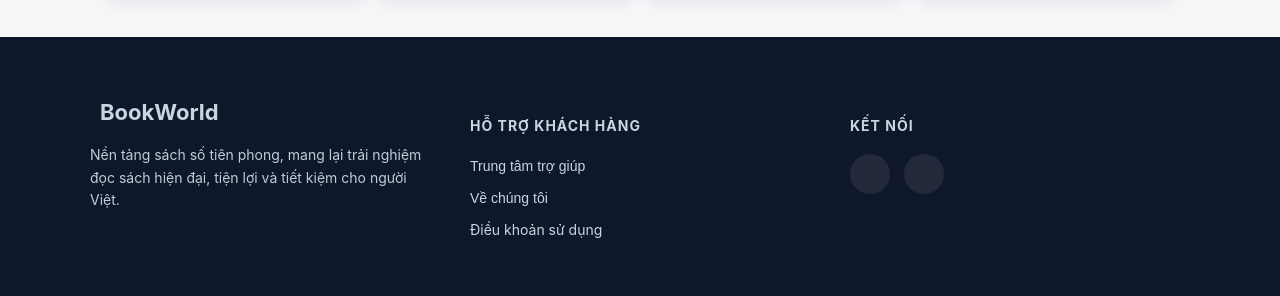
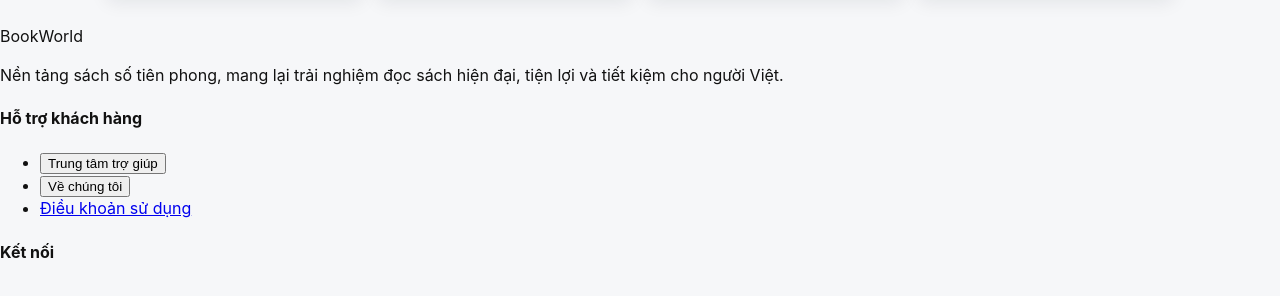
Before and after one commit to HuyMythicIOS/123, a plain HTML site: page sanpham.html in a window 1280 px wide. Shown: the part 490-786 px from the top of the page. Drawn offline with Linux system fonts and the light colour scheme.

Commit message:
Update sanpham.css

```diff
--- a/sanpham.css
+++ b/sanpham.css
@@ -106,152 +106,3 @@ body{
   display:flex;
   justify-content:space-between;
 }
-
-/* ==== FOOTER (Thêm/đã chỉnh sửa) ==== */
-/* Phần này có độ ưu tiên cao để tránh bị ghi đè bởi style khác */
-footer.footer,
-.footer {
-  background: #0f172a !important;    /* nền tối */
-  color: #cbd5e1 !important;         /* chữ sáng */
-  width: 100%;
-  box-sizing: border-box;
-  padding: 60px 20px !important;
-  margin-top: 40px !important;
-  display: block;
-  position: relative;
-  z-index: 5;
-  -webkit-font-smoothing:antialiased;
-}
-
-/* Footer container layout */
-.footer .footer-container,
-.footer-container {
-  max-width: 1100px;
-  margin: 0 auto;
-  display: grid;
-  gap: 40px;
-  grid-template-columns: 1fr;
-}
-
-/* Desktop: 3 cột */
-@media (min-width: 768px) {
-  .footer .footer-container,
-  .footer-container {
-    grid-template-columns: repeat(3, 1fr);
-  }
-}
-
-/* Brand */
-.footer .footer-brand,
-.footer-brand {
-  display: flex;
-  align-items: center;
-  margin-bottom: 16px;
-}
-.footer .footer-brand .icon,
-.footer-brand .icon {
-  font-size: 28px;
-  color: #3b82f6;
-  margin-right: 10px;
-}
-.footer .brand-name,
-.brand-name {
-  font-size: 22px;
-  font-weight: 700;
-  color: #fff;
-}
-
-/* Texts */
-.footer .footer-text,
-.footer-text {
-  font-size: 14px;
-  line-height: 1.6;
-  opacity: 0.95;
-  color: #cbd5e1;
-}
-
-/* Titles & lists */
-.footer .footer-title,
-.footer-title {
-  font-size: 14px;
-  color: #fff;
-  text-transform: uppercase;
-  margin-bottom: 18px;
-  font-weight: 700;
-  letter-spacing: 1px;
-}
-
-.footer .footer-list,
-.footer-list {
-  list-style: none;
-  padding: 0;
-  margin: 0;
-}
-.footer .footer-list li,
-.footer-list li {
-  margin-bottom: 10px;
-}
-
-/* Links/buttons inside footer */
-.footer .footer-link,
-.footer .footer-link-btn,
-.footer-link,
-.footer-link-btn {
-  font-size: 14px;
-  color: #cbd5e1 !important;
-  text-decoration: none;
-  background: none;
-  border: none;
-  cursor: pointer;
-  padding: 0;
-  transition: 0.25s ease;
-}
-.footer .footer-link:hover,
-.footer .footer-link-btn:hover,
-.footer-link:hover,
-.footer-link-btn:hover {
-  color: #3b82f6 !important;
-}
-
-/* Social icons */
-.footer .footer-social,
-.footer-social {
-  display: flex;
-  gap: 14px;
-}
-
-.footer .social-btn,
-.social-btn {
-  width: 40px;
-  height: 40px;
-  background: rgba(255,255,255,0.08);
-  color: #fff;
-  display: flex;
-  align-items: center;
-  justify-content: center;
-  border-radius: 50%;
-  font-size: 16px;
-  transition: 0.25s ease;
-}
-.footer .social-btn:hover,
-.social-btn:hover {
-  background: #2563eb;
-}
-
-/* Buộc màu chữ cho mọi phần tử con trong footer để tránh ghi đè */
-.footer, .footer * {
-  color: inherit !important;
-}
-
-/* Nếu một phần tử cha đặt background trắng thì đảm bảo footer phủ kín */
-.footer {
-  background-image: none !important;
-}
-
-/* Tùy chỉnh nhỏ cho mobile: giảm padding */
-@media (max-width: 480px) {
-  .footer {
-    padding: 28px 16px !important;
-  }
-  .brand-name { font-size:18px; }
-}
```
